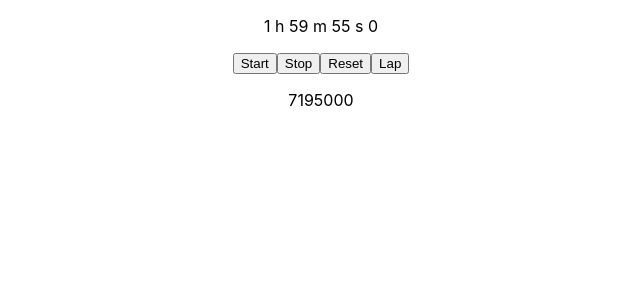
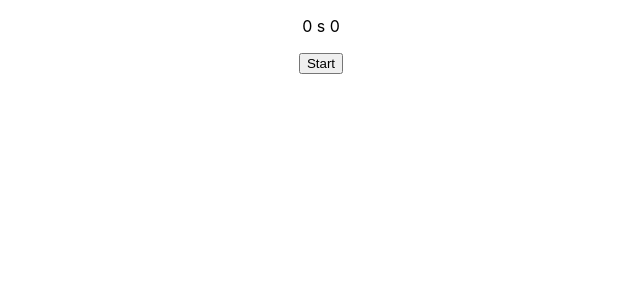
Before and after one commit to KrishothKumar/react_stopwatch, a React (Create React App) app: page / in a window 1280 px wide. Shown: the top 300 px of the page, without its empty margins (319-959 px from the left). Built offline with nearby package versions, Linux system fonts and the light colour scheme.

Commit message:
Added Lap time in stopwatch.

```diff
--- a/src/App.js
+++ b/src/App.js
@@ -4,29 +4,33 @@ import { useState, useEffect } from 'react';
 function App() {
 
   const [isStart, setIsStart] = useState(false)
-  const [mileSecond, setMileSecond] = useState(7195000) //
+  const [start, setStart] = useState(false)
+  const [mileSecond, setMileSecond] = useState(0)
   const [lap, setLap] = useState([])
 
 
   // setInterval(function(isStart){ isStart ? console.log("ddd"): ''}, 10)
 
   function startWatch() {
-    setIsStart(setInterval(function(){
+    setStart(setInterval(function(){
       setMileSecond((mileSecond) => mileSecond + 10)
     }, 10))
   }
 
 
   function stopWatch() {
-    clearInterval(isStart)
+    clearInterval(start)
   }
 
-  const addLap = () =>{
-
+  const addLap = () => {
+    const previousLap = lap.length == 0 ? lap[lap.length-1] : 0
+    const add = [{lap:lap.length, previousLap:previousLap, mileSecond:mileSecond}, ...lap]
+    setLap(add)
   }
 
   const handleReset = () => {
     stopWatch()
+    setIsStart(false)
     setMileSecond(0)
     setLap([])
   }
@@ -38,12 +42,20 @@ function App() {
         { `${Math.floor(mileSecond/1000)%60} s ` }
         { mileSecond%100 }
       </p>
-      <button onClick={() => { startWatch() } }>Start</button>
-      <button onClick={() => { stopWatch() }}>Stop</button>
-      <button onClick={handleReset}>Reset</button>
-      <button onClick={addLap}>Lap</button>
-      <p>{isStart}</p>
-      <p>{mileSecond}</p>
+      <button style={ (isStart === true) ? {display: 'none'} : null} onClick={() => { startWatch(); setIsStart(true) }}>Start</button>
+      <button style={ (isStart == false) ? {display: 'none'} :  null} onClick={() => { stopWatch(); setIsStart(false) }}>Stop</button>
+      <button style={ (mileSecond == 0) ? {display: 'none'} :  null} onClick={handleReset}>Reset</button>
+      <button style={ (mileSecond == 0) ? {display: 'none'} :  null} onClick={addLap}>Lap</button>
+
+      {lap.map((lap) => (
+          <p>
+            {`#${lap.lap + 1}  `}
+            {` ${Math.floor((lap.mileSecond/1000)/(60*60))%60} h `}
+            {`${Math.floor((lap.mileSecond/1000)/60)%60} m `}
+            { `${Math.floor(lap.mileSecond/1000)%60} s ` }
+            { lap.mileSecond%100 }
+          </p>
+      ))}
     </div>
   );
 }
```
